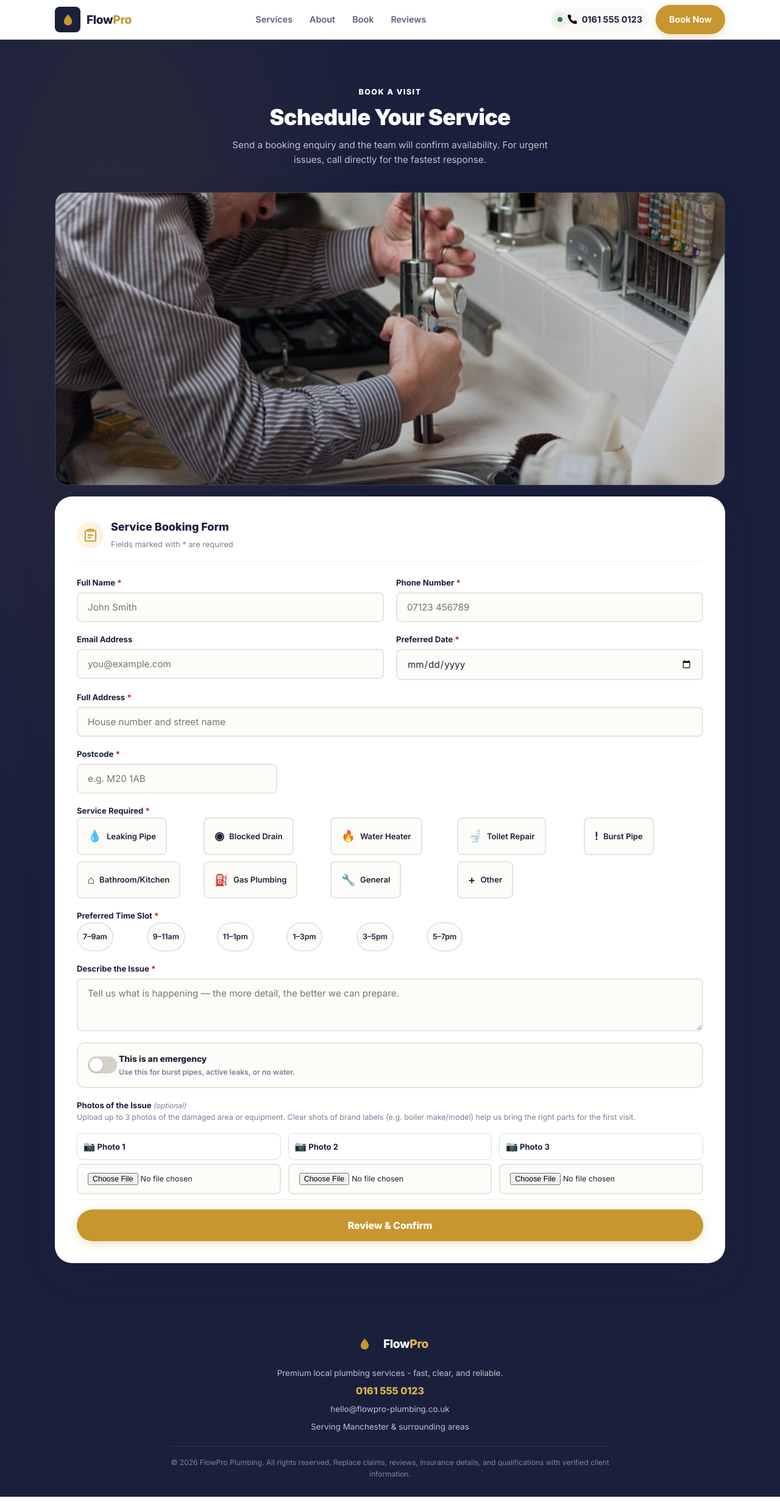
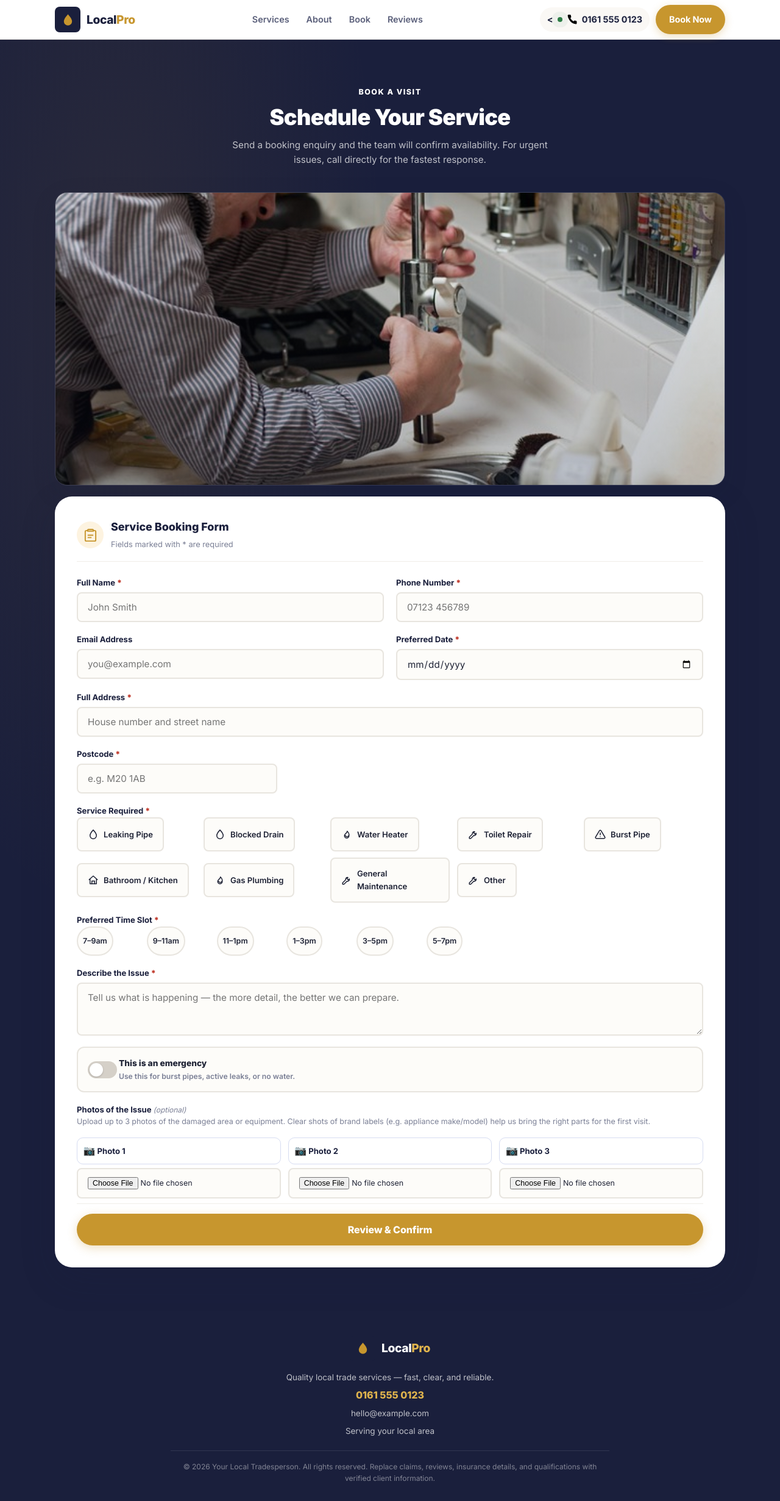
Before and after one commit to cavcom2010/plumber, a Django app: page /book/ in a window 1280 px wide. Shown: the whole page at 61% size. Run offline with Django 5.2, Linux system fonts and the light colour scheme; data comes from the database, SQL or seed files in the repository.

Commit message:
Make site fully trade-agnostic
- Replace hardcoded service radio buttons with dynamic loop over
  SERVICE_CHOICES config, using SVG icons from new service_icon tag
- Update all template fallbacks from plumbing-specific to generic text
- Add data migration to update seeded FlowPro Plumbing profile to
  generic defaults
- Add card-icon-svg CSS for service select SVG icons
- Update tests to match new generic defaults

```diff
--- a/trades/static/trades/css/landing.css
+++ b/trades/static/trades/css/landing.css
@@ -937,6 +937,26 @@
             flex-shrink: 0;
         }
 
+        .card-icon-svg {
+            flex-shrink: 0;
+            display: flex;
+            align-items: center;
+        }
+
+        .card-icon-svg svg {
+            width: 18px;
+            height: 18px;
+            stroke: currentColor;
+            fill: none;
+            stroke-width: 2;
+            stroke-linecap: round;
+            stroke-linejoin: round;
+        }
+
+        .service-select-card input:checked + .card-label .card-icon-svg svg {
+            stroke: var(--navy);
+        }
+
         .time-slot-grid {
             display: grid;
             grid-template-columns: 1fr 1fr 1fr;
--- a/trades/templates/trades/about.html
+++ b/trades/templates/trades/about.html
@@ -1,6 +1,6 @@
 {% extends "trades/base.html" %}
 
-{% block title %}About | FlowPro Plumbing{% endblock %}
+{% block title %}About | {% if business %}{{ business.business_name }}{% else %}Your Local Tradesperson{% endif %}{% endblock %}
 
 {% block content %}
     {% include "trades/partials/about_section.html" %}
--- a/trades/templates/trades/base.html
+++ b/trades/templates/trades/base.html
@@ -4,8 +4,8 @@
 <head>
     <meta charset="UTF-8">
     <meta name="viewport" content="width=device-width, initial-scale=1.0">
-    <meta name="description" content="{% block meta_description %}{% if business %}{{ business.meta_description }}{% else %}Premium local plumbing services with fast response, online booking, emergency call-outs, leak repairs, bathroom fitting, and drain unblocking.{% endif %}{% endblock %}">
-    <title>{% block title %}{% if business %}{{ business.business_name }}{% else %}FlowPro Plumbing{% endif %} | Premium Local Plumbing Services{% endblock %}</title>
+    <meta name="description" content="{% block meta_description %}{% if business %}{{ business.meta_description }}{% else %}Quality local trade services with fast response, online booking, emergency call-outs, repairs, installations, and maintenance.{% endif %}{% endblock %}">
+    <title>{% block title %}{% if business %}{{ business.business_name }}{% else %}Your Local Tradesperson{% endif %} | Quality Local Trade Services{% endblock %}</title>
 
     <link rel="preconnect" href="https://fonts.googleapis.com">
     <link rel="preconnect" href="https://fonts.gstatic.com" crossorigin>
@@ -18,9 +18,9 @@
 
     <header class="header">
         <div class="header-inner">
-            <a href="{% url 'trades_home' %}" class="logo-group" aria-label="{% if business %}{{ business.business_name }}{% else %}FlowPro Plumbing{% endif %} home">
+            <a href="{% url 'trades_home' %}" class="logo-group" aria-label="{% if business %}{{ business.business_name }}{% else %}Your Local Tradesperson{% endif %} home">
                 <div class="logo-icon"><svg><use href="#icon-droplet"></use></svg></div>
-                <span class="logo-text">{% if business %}{{ business.brand_first }}<span>{{ business.brand_second }}</span>{% else %}Flow<span>Pro</span>{% endif %}</span>
+                <span class="logo-text">{% if business %}{{ business.brand_first }}<span>{{ business.brand_second }}</span>{% else %}Local<span>Trades</span>{% endif %}</span>
             </a>
 
             <nav aria-label="Primary navigation">
@@ -33,10 +33,10 @@
             </nav>
 
             <div class="header-cta">
-                <a href="tel:{% if business %}{{ business.phone_href }}{% else %}+441615550123{% endif %}" class="phone-link" aria-label="Call {% if business %}{{ business.business_name }}{% else %}FlowPro Plumbing{% endif %} on {% if business %}{{ business.phone_display }}{% else %}0161 555 0123{% endif %}">
+                <a href="tel:{% if business %}{{ business.phone_href }}{% else %}+1234567890{% endif %}" class="phone-link" aria-label="Call {% if business %}{{ business.business_name }}{% else %}Your Local Tradesperson{% endif %} on {% if business %}{{ business.phone_display }}{% else %}Call Us{% endif %}"><
                     <span class="phone-dot" aria-hidden="true"></span>
                     <svg class="icon-sm" aria-hidden="true"><use href="#icon-phone"></use></svg>
-                    <span>{% if business %}{{ business.phone_display }}{% else %}0161 555 0123{% endif %}</span>
+                    <span>{% if business %}{{ business.phone_display }}{% else %}Call Us{% endif %}</span>
                 </a>
                 <a href="{% url 'trades_booking' %}" class="btn btn-primary">Book Now</a>
             </div>
@@ -51,14 +51,14 @@
         <div class="footer-inner">
             <div class="logo-group">
                 <div class="logo-icon"><svg><use href="#icon-droplet"></use></svg></div>
-                <span class="logo-text">{% if business %}{{ business.brand_first }}<span style="color:#e0b44d;">{{ business.brand_second }}</span>{% else %}Flow<span style="color:#e0b44d;">Pro</span>{% endif %}</span>
+                <span class="logo-text">{% if business %}{{ business.brand_first }}<span style="color:#e0b44d;">{{ business.brand_second }}</span>{% else %}Local<span style="color:#e0b44d;">Trades</span>{% endif %}</span>
             </div>
-            <p>{% if business %}{{ business.tagline }}{% else %}Premium local plumbing services — fast, clear, and reliable.{% endif %}</p>
-            <p><a href="tel:{% if business %}{{ business.phone_href }}{% else %}+441615550123{% endif %}" class="footer-phone">{% if business %}{{ business.phone_display }}{% else %}0161 555 0123{% endif %}</a></p>
-            <p>{% if business %}{{ business.email }}{% else %}hello@flowpro-plumbing.co.uk{% endif %}</p>
-            <p style="margin-top:8px;">{% if business %}{{ business.service_area }}{% else %}Serving Manchester & surrounding areas{% endif %}</p>
+            <p>{% if business %}{{ business.tagline }}{% else %}Quality local trade services — fast, clear, and reliable.{% endif %}</p>
+            <p><a href="tel:{% if business %}{{ business.phone_href }}{% else %}+1234567890{% endif %}" class="footer-phone">{% if business %}{{ business.phone_display }}{% else %}Call Us{% endif %}</a></p>
+            <p>{% if business %}{{ business.email }}{% else %}hello@example.com{% endif %}</p>
+            <p style="margin-top:8px;">{% if business %}{{ business.service_area }}{% else %}Serving your local area{% endif %}</p>
             <div class="footer-bottom">
-                &copy; 2026 {% if business %}{{ business.business_name }}{% else %}FlowPro Plumbing{% endif %}. All rights reserved. {% if business %}{{ business.footer_disclaimer }}{% else %}Replace claims, reviews, insurance details, and qualifications with verified client information.{% endif %}
+                &copy; 2026 {% if business %}{{ business.business_name }}{% else %}Your Local Tradesperson{% endif %}. All rights reserved. {% if business %}{{ business.footer_disclaimer }}{% else %}Replace claims, reviews, insurance details, and qualifications with verified client information.{% endif %}
             </div>
         </div>
     </footer>
@@ -67,8 +67,8 @@
         <div class="success-modal">
             <div class="check-circle" aria-hidden="true"><svg><use href="#icon-check"></use></svg></div>
             <h3 id="success-title">Booking Enquiry Received</h3>
-            <p id="success-description">{% for message in messages %}{{ message }}{% empty %}Thank you for choosing FlowPro. Your enquiry has been received and the team will confirm availability.{% endfor %}</p>
-            <p style="font-size:0.8rem;color:var(--text-muted);">For emergencies, call <strong>{% if business %}{{ business.phone_display }}{% else %}0161 555 0123{% endif %}</strong> directly.</p>
+            <p id="success-description">{% for message in messages %}{{ message }}{% empty %}Thank you for your enquiry. Your enquiry has been received and the team will confirm availability.{% endfor %}</p>
+            <p style="font-size:0.8rem;color:var(--text-muted);">For emergencies, call <strong>{% if business %}{{ business.phone_display }}{% else %}the number above{% endif %}</strong> directly.</p>
             <button class="btn-close-modal" type="button" id="closeSuccessBtn">Got It, Thanks</button>
         </div>
     </div>
@@ -96,7 +96,7 @@
                 <span>WhatsApp</span>
             </a>
         {% else %}
-            <a href="tel:{% if business %}{{ business.phone_href }}{% else %}+441615550123{% endif %}" class="mobile-nav-item mobile-nav-call">
+            <a href="tel:{% if business %}{{ business.phone_href }}{% else %}+1234567890{% endif %}" class="mobile-nav-item mobile-nav-call">
                 <svg aria-hidden="true"><use href="#icon-phone"></use></svg>
                 <span>Call</span>
             </a>
--- a/trades/templates/trades/booking.html
+++ b/trades/templates/trades/booking.html
@@ -1,6 +1,6 @@
 {% extends "trades/base.html" %}
 
-{% block title %}Book a Visit | FlowPro Plumbing{% endblock %}
+{% block title %}Book a Visit | {% if business %}{{ business.business_name }}{% else %}Your Local Tradesperson{% endif %}{% endblock %}
 
 {% block content %}
     {% include "trades/partials/booking_section.html" %}
--- a/trades/templates/trades/emails/booking_notification.html
+++ b/trades/templates/trades/emails/booking_notification.html
@@ -1,7 +1,7 @@
 <!DOCTYPE html>
 <html lang="en">
 <body style="font-family:Arial,sans-serif;color:#1e2235;line-height:1.5;">
-    <h2 style="color:#1a1f3c;">New plumbing booking enquiry</h2>
+    <h2 style="color:#1a1f3c;">New booking enquiry</h2>
     <table cellpadding="6" cellspacing="0" style="border-collapse:collapse;">
         <tr><th align="left">Name</th><td>{{ booking.full_name }}</td></tr>
         <tr><th align="left">Phone</th><td>{{ booking.phone }}</td></tr>
--- a/trades/templates/trades/home.html
+++ b/trades/templates/trades/home.html
@@ -16,7 +16,7 @@
                 <a href="{% url 'trades_services' %}" class="home-overview-card">
                     <div class="service-icon"><svg><use href="#icon-wrench"></use></svg></div>
                     <h3>Services</h3>
-                    <p>See repairs, installs, maintenance visits, and emergency plumbing support.</p>
+                    <p>See repairs, installs, maintenance visits, and emergency support.</p>
                 </a>
 
                 <a href="{% url 'trades_booking' %}" class="home-overview-card home-overview-card-primary">
--- a/trades/templates/trades/partials/booking_section.html
+++ b/trades/templates/trades/partials/booking_section.html
@@ -1,4 +1,4 @@
-{% load static %}
+{% load static service_icon %}
 <section class="booking-section" id="booking">
     <div class="section-inner">
         <div class="section-header">
@@ -14,7 +14,7 @@
         </div>
 
         <div class="booking-image">
-            <img src="{% if business and business.booking_image %}{{ business.booking_image.url }}{% else %}{% static 'trades/images/booking-bathroom.jpg' %}{% endif %}" alt="Clean modern bathroom plumbing fixtures" loading="lazy">
+            <img src="{% if business and business.booking_image %}{{ business.booking_image.url }}{% else %}{% static 'trades/images/booking-bathroom.jpg' %}{% endif %}" alt="Clean modern trade service area" loading="lazy">
         </div>
 
         <div class="booking-card">
@@ -71,15 +71,9 @@
                     <fieldset class="form-group full-width{% if form.service.errors %} error{% endif %}" id="group-service">
                         <legend class="fieldset-label">Service Required <span class="required">*</span></legend>
                         <div class="service-select-grid">
-                            <label class="service-select-card"><input type="radio" name="service" value="leaking_pipe" required{% if form.service.value == "leaking_pipe" %} checked{% endif %}><span class="card-label"><span class="card-emoji">💧</span> Leaking Pipe</span></label>
-                            <label class="service-select-card"><input type="radio" name="service" value="blocked_drain"{% if form.service.value == "blocked_drain" %} checked{% endif %}><span class="card-label"><span class="card-emoji">◉</span> Blocked Drain</span></label>
-                            <label class="service-select-card"><input type="radio" name="service" value="water_heater"{% if form.service.value == "water_heater" %} checked{% endif %}><span class="card-label"><span class="card-emoji">🔥</span> Water Heater</span></label>
-                            <label class="service-select-card"><input type="radio" name="service" value="toilet_repair"{% if form.service.value == "toilet_repair" %} checked{% endif %}><span class="card-label"><span class="card-emoji">🚽</span> Toilet Repair</span></label>
-                            <label class="service-select-card"><input type="radio" name="service" value="burst_pipe"{% if form.service.value == "burst_pipe" %} checked{% endif %}><span class="card-label"><span class="card-emoji">!</span> Burst Pipe</span></label>
-                            <label class="service-select-card"><input type="radio" name="service" value="bathroom_kitchen"{% if form.service.value == "bathroom_kitchen" %} checked{% endif %}><span class="card-label"><span class="card-emoji">⌂</span> Bathroom/Kitchen</span></label>
-                            <label class="service-select-card"><input type="radio" name="service" value="gas_plumbing"{% if form.service.value == "gas_plumbing" %} checked{% endif %}><span class="card-label"><span class="card-emoji">⛽</span> Gas Plumbing</span></label>
-                            <label class="service-select-card"><input type="radio" name="service" value="general"{% if form.service.value == "general" %} checked{% endif %}><span class="card-label"><span class="card-emoji">🔧</span> General</span></label>
-                            <label class="service-select-card"><input type="radio" name="service" value="other"{% if form.service.value == "other" %} checked{% endif %}><span class="card-label"><span class="card-emoji">+</span> Other</span></label>
+                            {% for choice_value, choice_label in form.service.field.choices %}
+                                <label class="service-select-card"><input type="radio" name="service" value="{{ choice_value }}"{% if forloop.first %} required{% endif %}{% if form.service.value|stringformat:"s" == choice_value|stringformat:"s" %} checked{% endif %}><span class="card-label"><span class="card-icon-svg"><svg aria-hidden="true"><use href="{% service_icon choice_value %}"></use></svg></span> {{ choice_label }}</span></label>
+                            {% endfor %}
                         </div>
                         <span class="error-msg" id="service-error">{{ form.service.errors.0|default:"Please select a service." }}</span>
                     </fieldset>
@@ -121,7 +115,7 @@
                     <fieldset class="form-group full-width">
                         <legend class="fieldset-label">Photos of the Issue <span class="optional-tag">(optional)</span></legend>
                         <p class="fieldset-help" id="diagnostic-help">
-                            Upload up to 3 photos of the damaged area or equipment. Clear shots of brand labels (e.g. boiler make/model) help us bring the right parts for the first visit.
+                            Upload up to 3 photos of the damaged area or equipment. Clear shots of brand labels (e.g. appliance make/model) help us bring the right parts for the first visit.
                         </p>
                         <div class="diagnostic-uploads">
                             <div class="diagnostic-upload-row{% if form.diagnostic_image_1.errors %} error{% endif %}">
--- a/trades/templates/trades/partials/services_section.html
+++ b/trades/templates/trades/partials/services_section.html
@@ -3,12 +3,12 @@
     <div class="section-inner">
         <div class="section-header">
             <span class="section-label">{% if business %}{{ business.services_label }}{% else %}Our Services{% endif %}</span>
-            <h2 class="section-title">{% if business %}{{ business.services_title }}{% else %}Complete Plumbing Solutions{% endif %}</h2>
+            <h2 class="section-title">{% if business %}{{ business.services_title }}{% else %}Our Services{% endif %}</h2>
             <p class="section-subtitle">{% if business %}{{ business.services_subtitle }}{% else %}A flexible service template for local trades: quick repairs, planned installs, maintenance visits, and emergency call-outs.{% endif %}</p>
         </div>
 
         <div class="section-image section-image-services">
-            <img src="{% if business and business.services_image %}{{ business.services_image.url }}{% else %}{% static 'trades/images/services-pipes.jpg' %}{% endif %}" alt="Plumbing tools and pipework laid out for repair work" loading="lazy">
+            <img src="{% if business and business.services_image %}{{ business.services_image.url }}{% else %}{% static 'trades/images/services-pipes.jpg' %}{% endif %}" alt="Trade tools and equipment laid out for repair work" loading="lazy">
         </div>
 
         <div class="services-grid">
--- a/trades/templates/trades/reviews.html
+++ b/trades/templates/trades/reviews.html
@@ -1,6 +1,6 @@
 {% extends "trades/base.html" %}
 
-{% block title %}Reviews | FlowPro Plumbing{% endblock %}
+{% block title %}Reviews | {% if business %}{{ business.business_name }}{% else %}Your Local Tradesperson{% endif %}{% endblock %}
 
 {% block content %}
     {% include "trades/partials/reviews_section.html" %}
--- a/trades/templates/trades/services.html
+++ b/trades/templates/trades/services.html
@@ -1,6 +1,6 @@
 {% extends "trades/base.html" %}
 
-{% block title %}Services | FlowPro Plumbing{% endblock %}
+{% block title %}Services | {% if business %}{{ business.business_name }}{% else %}Your Local Tradesperson{% endif %}{% endblock %}
 
 {% block content %}
     {% include "trades/partials/services_section.html" %}
--- a/trades/templates/trades/testimonial_put.html
+++ b/trades/templates/trades/testimonial_put.html
@@ -1,6 +1,6 @@
 {% extends "trades/base.html" %}
 
-{% block title %}Leave a Testimonial | {% if business %}{{ business.business_name }}{% else %}FlowPro Plumbing{% endif %}{% endblock %}
+{% block title %}Leave a Testimonial | {% if business %}{{ business.business_name }}{% else %}Your Local Tradesperson{% endif %}{% endblock %}
 
 {% block content %}
     <section class="booking-section testimonial-put-section">
--- /dev/null
+++ b/trades/templatetags/service_icon.py
@@ -0,0 +1,21 @@
+from django import template
+
+register = template.Library()
+
+_SERVICE_ICON_MAP = {
+    "leaking_pipe": "icon-droplet",
+    "blocked_drain": "icon-droplet",
+    "water_heater": "icon-flame",
+    "toilet_repair": "icon-wrench",
+    "burst_pipe": "icon-alert",
+    "bathroom_kitchen": "icon-home",
+    "gas_plumbing": "icon-flame",
+    "general": "icon-wrench",
+    "other": "icon-wrench",
+}
+
+
+@register.simple_tag
+def service_icon(service_key):
+    icon = _SERVICE_ICON_MAP.get(service_key, "icon-wrench")
+    return f"#{icon}"
--- a/trades/views.py
+++ b/trades/views.py
@@ -160,7 +160,7 @@ def _send_booking_notification(request, booking):
 
     context = _site_context({"booking": booking, "request": request})
     business_name = (
-        context["business"].business_name if context.get("business") else "FlowPro"
+        context["business"].business_name if context.get("business") else "Your Local Tradesperson"
     )
     subject = (
         f"New booking from {business_name}: "
@@ -187,8 +187,8 @@ def _send_booking_confirmation(request, booking):
     if not booking.email:
         return
     business = BusinessProfile.objects.filter(is_active=True).first()
-    business_name = business.business_name if business else "FlowPro Plumbing"
-    business_phone = business.phone_display if business else "0161 555 0123"
+    business_name = business.business_name if business else "Your Local Tradesperson"
+    business_phone = business.phone_display if business else "Call Us"
 
     context = {
         "booking": booking,
```
Also changed, not shown: trades/templates/trades/partials/about_section.html (+4 -4 lines), trades/templates/trades/partials/hero.html (+4 -4 lines), trades/tests.py (+4 -4 lines), trades/migrations/0009_update_seeded_defaults.py (added).
